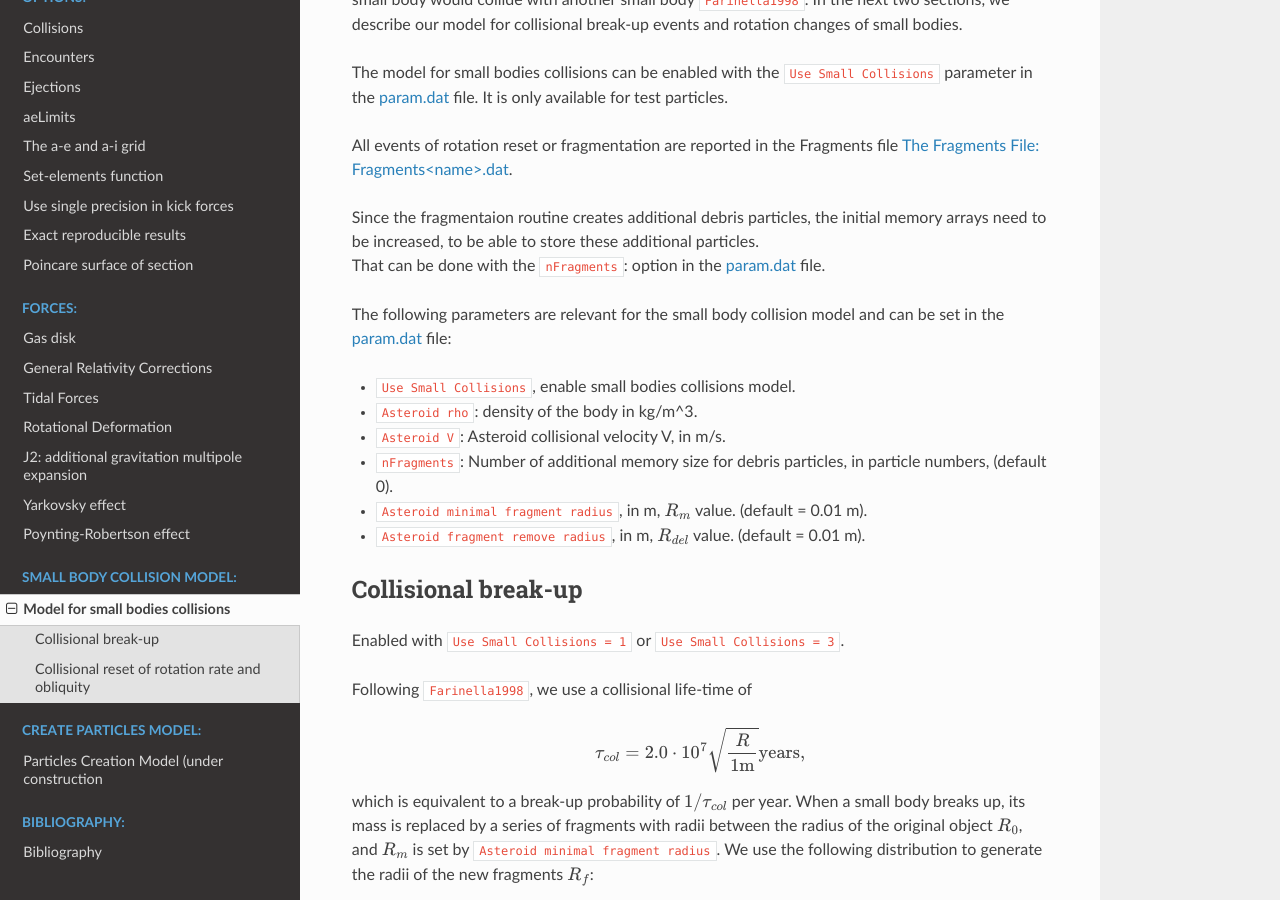
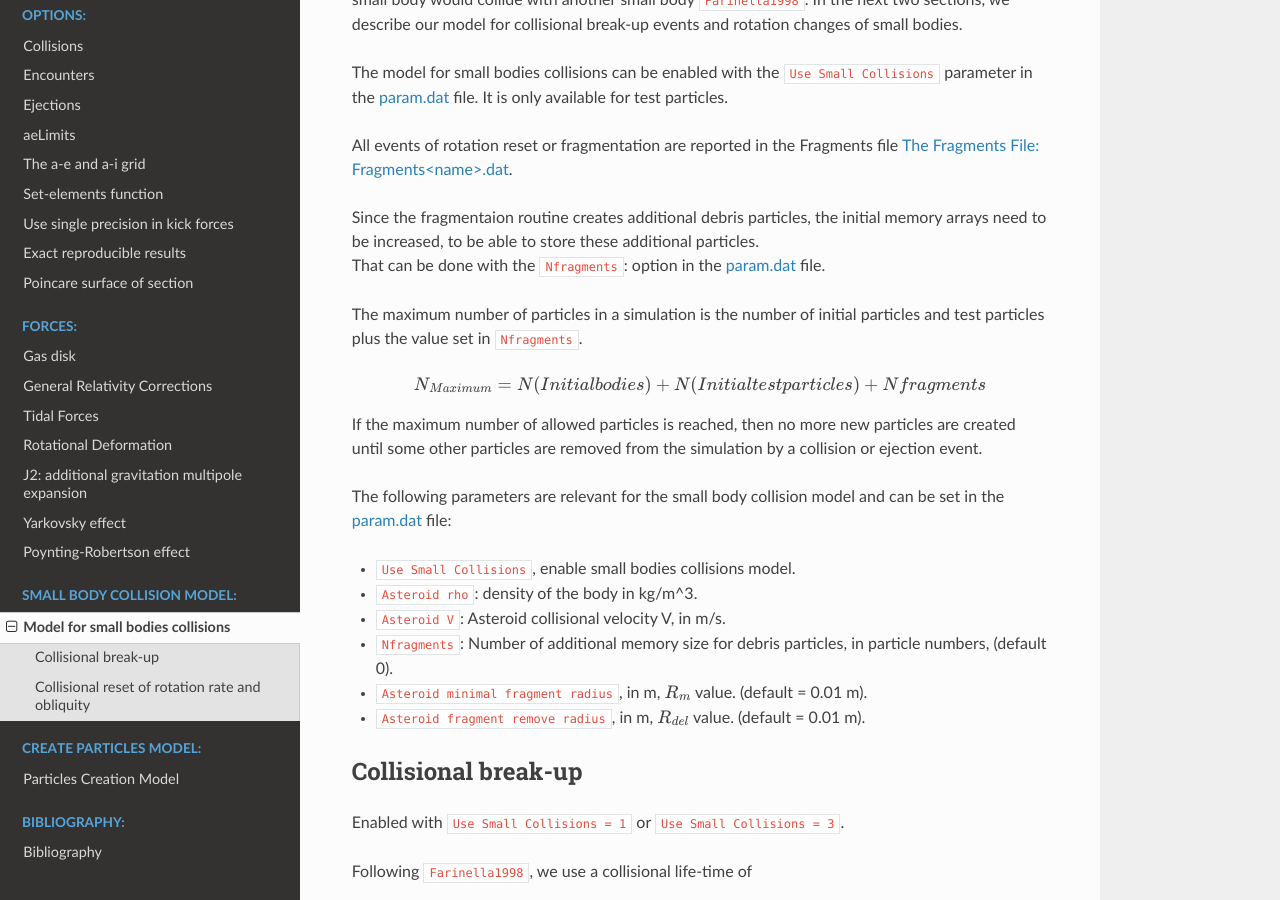
Before and after one commit to vinfreecs/genga, a Sphinx documentation site: the page built from docs/SmallBodies.rst, in a window 1280 px wide and 900 px high, scrolled down 388 px. Built offline with Sphinx 7.4.7 and the Read the Docs theme 3.1.0, drawn with Linux system fonts in a browser that asks for light colours; cross-references to code outside the pages are shown as plain code.

Commit message:
updated documentation

```diff
--- a/docs/SmallBodies.rst
+++ b/docs/SmallBodies.rst
@@ -22,14 +22,25 @@ In the next two sections, we describe our model for collisional break-up events
 
 | Since the fragmentaion routine creates additional debris particles, the initial memory arrays need to be increased,
   to be able to store these additional particles.
-| That can be done with the :literal:`nFragments`: option in the :ref:`param.dat<ParamFile>` file.
+| That can be done with the :literal:`Nfragments`: option in the :ref:`param.dat<ParamFile>` file.
+
+
+The maximum number of particles in a simulation is the number of initial particles and test particles plus the value set in :literal:`Nfragments`.
+
+.. math::
+
+        N_{Maximum} = N{(Initial bodies)} + N{(Initial test particles)} + Nfragments
+
+If the maximum number of allowed particles is reached, then no more new particles are created until some other particles are removed from the simulation by
+a collision or ejection event.
+
 
 The following parameters are relevant for the small body collision model  and can be set in the :ref:`param.dat<ParamFile>` file:
 
 - :literal:`Use Small Collisions`, enable small bodies collisions model.
 - :literal:`Asteroid rho`: density of the body in kg/m^3.
 - :literal:`Asteroid V`: Asteroid collisional velocity V, in m/s.
-- :literal:`nFragments`: Number of additional memory size for debris particles, in particle numbers, (default 0).
+- :literal:`Nfragments`: Number of additional memory size for debris particles, in particle numbers, (default 0).
 - :literal:`Asteroid minimal fragment radius`, in m, :math:`R_m` value. (default = 0.01 m).
 - :literal:`Asteroid fragment remove radius`, in m, :math:`R_{del}` value. (default = 0.01 m).
 
--- a/docs/conf.py
+++ b/docs/conf.py
@@ -57,5 +57,6 @@ html_theme = 'sphinx_rtd_theme'
 # Add any paths that contain custom static files (such as style sheets) here,
 # relative to this directory. They are copied after the builtin static files,
 # so a file named "default.css" will overwrite the builtin "default.css".
-html_static_path = ['_static']
+#html_static_path = ['_static']
+html_static_path = []
 numfig = True
```
Also changed, not shown: docs/CreateParticles.rst (+10 -4 lines), docs/Param.rst (+12 -0 lines), 5 other files.
